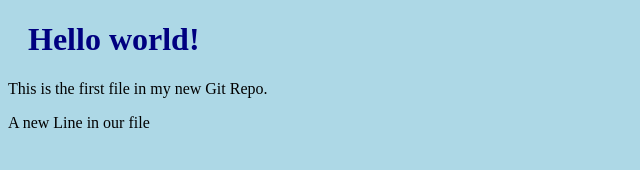
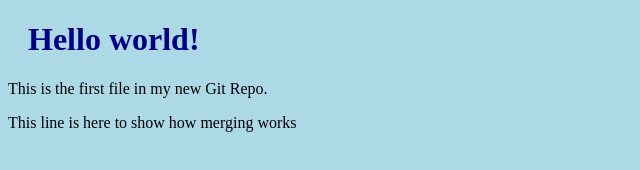
Before and after one commit to Arhychem/LearnGitAndGithub_W3schools, a plain HTML site: page index.html in a window 1280 px wide. Shown: the whole page, without its empty margins (0-640 px from the left). Drawn offline with Linux system fonts and the light colour scheme.

Commit message:
updated index.html with emergency fix

```diff
--- a/index.html
+++ b/index.html
@@ -1,4 +1,4 @@
- <!DOCTYPE html>
+<!DOCTYPE html>
 <html>
 <head>
 <title>Hello World!</title>
@@ -8,6 +8,6 @@
 
 <h1>Hello world!</h1>
 <p>This is the first file in my new Git Repo.</p>
-<p> A new Line in our file </p>
+<p>This line is here to show how merging works </p>
 </body>
 </html>
```
